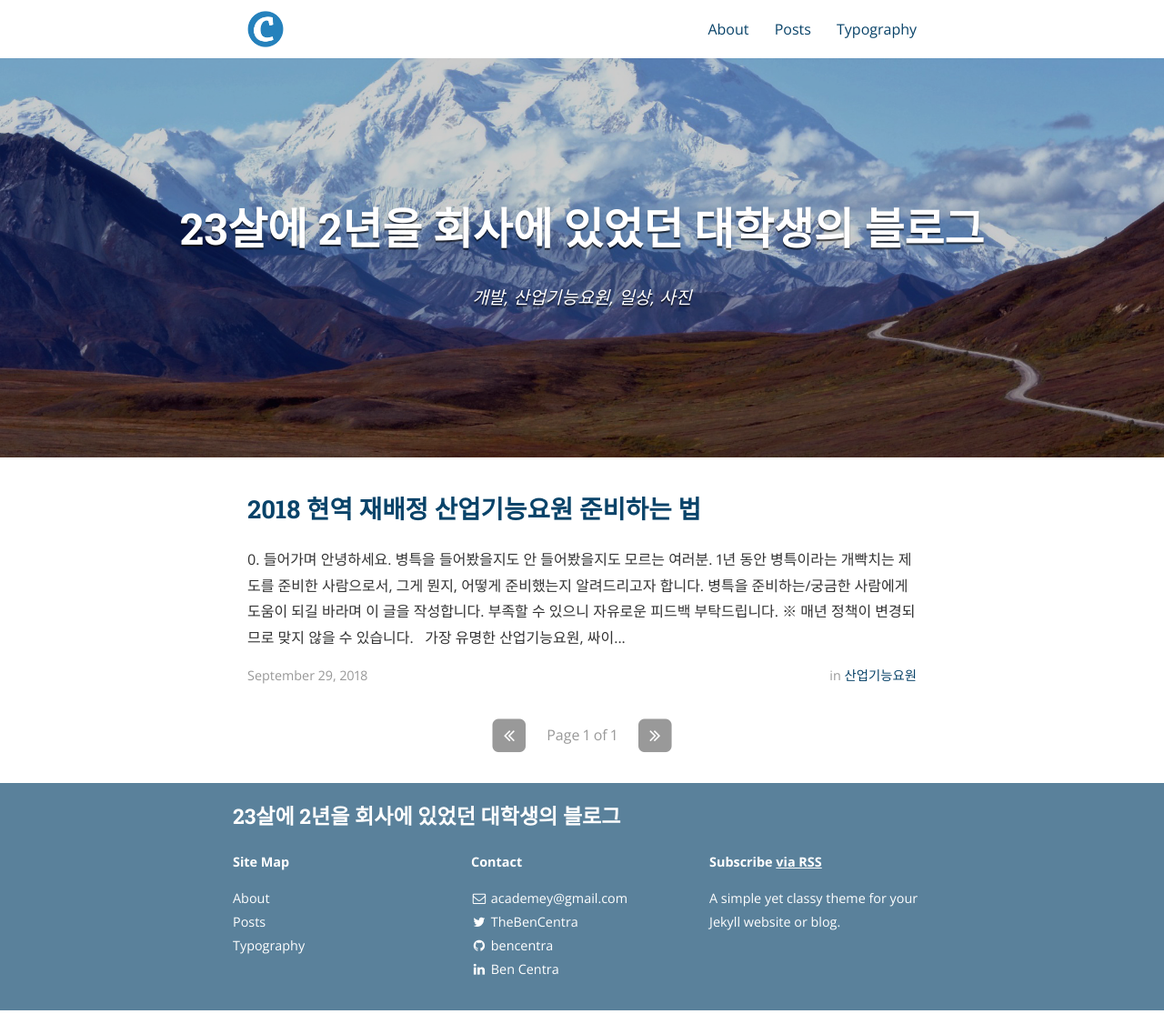
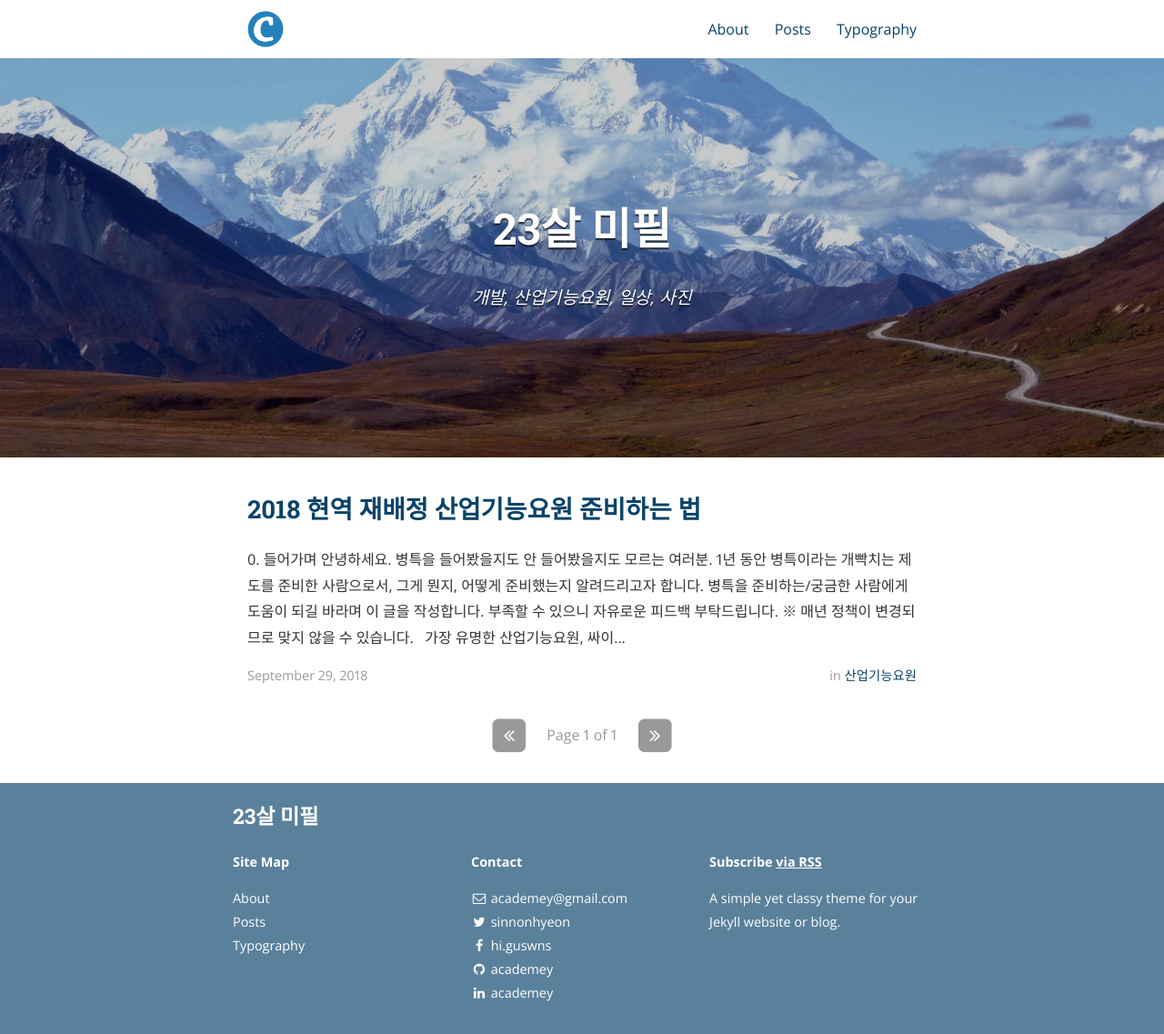
Before and after one commit to academey/academey.github.io, a Jekyll site: the page built from index.html, in a window 1280 px wide. Shown: the whole page at 91% size. Built offline with Jekyll 4.4.1, drawn with Linux system fonts in a browser that asks for light colours; nearby versions of some CDN libraries; the list of posts is cut into pages by our own code; before the commit the page ends 1111 px from its top, so only the background shows below that; part of the change alters nothing that is shown.

Commit message:
conf : Change social confs

```diff
--- a/_config.yml
+++ b/_config.yml
@@ -9,7 +9,7 @@ exclude:
   - "/vendor/"
 
 # Site settings
-title: 23살에 2년을 회사에 있었던 대학생의 블로그
+title: 23살 미필
 subtitle: "개발, 산업기능요원, 일상, 사진"
 email: academey@gmail.com
 name: academey
@@ -72,115 +72,115 @@ descriptions:
 social:
   - name: Twitter
     icon: twitter
-    username: TheBenCentra
-    url: https://twitter.com/TheBenCentra
+    username: sinnonhyeon
+    url: https://twitter.com/sinnonhyeon
     desc: Follow me on Twitter
     share: true
 
   - name: Facebook
     icon: facebook
-    username: thebencentra
-    url:
+    username: hi.guswns
+    url: https://www.facebook.com/hi.guswns
     desc: Friend me on Facebook
     share: true
 
   - name: GitHub
     icon: github
-    username: bencentra
-    url: https://github.com/bencentra
+    username: academey
+    url: https://github.com/academey
     desc: Fork me on GitHub
     share: false
 
   - name: LinkedIn
     icon: linkedin
-    username: Ben Centra
-    url: https://www.linkedin.com/pub/ben-centra/47/769/60a
+    username: academey
+    url: www.linkedin.com/in/academey
     desc: Connect with me on LinkedIn
     share: true
 
-  - name: Google+
-    icon: google-plus
-    username:
-    url:
-    desc: Add me to your Circles
-    share: true
+  # - name: Google+
+  #   icon: google-plus
+  #   username:
+  #   url:
+  #   desc: Add me to your Circles
+  #   share: true
 
-  - name: YouTube
-    icon: youtube
-    username:
-    url:
-    desc: Subscribe on YouTube
-    share: false
+  # - name: YouTube
+  #   icon: youtube
+  #   username:
+  #   url:
+  #   desc: Subscribe on YouTube
+  #   share: false
 
-  - name: Instagram
-    icon: instagram
-    username:
-    url:
-    desc: Follow me on Instagram
-    share: false
+  # - name: Instagram
+  #   icon: instagram
+  #   username:
+  #   url:
+  #   desc: Follow me on Instagram
+  #   share: false
 
-  - name: Pinterest
-    icon: pinterest
-    username:
-    url:
-    desc: Follow me on Pinterest
-    share: true
+  # - name: Pinterest
+  #   icon: pinterest
+  #   username:
+  #   url:
+  #   desc: Follow me on Pinterest
+  #   share: true
 
-  - name: SoundCloud
-    icon: soundcloud
-    username:
-    url:
-    desc: Follow me on SoundCloud
-    share: false
+  # - name: SoundCloud
+  #   icon: soundcloud
+  #   username:
+  #   url:
+  #   desc: Follow me on SoundCloud
+  #   share: false
 
-  - name: Tumblr
-    icon: tumblr
-    username:
-    url:
-    desc: Follow me on Tumblr
-    share: false
+  # - name: Tumblr
+  #   icon: tumblr
+  #   username:
+  #   url:
+  #   desc: Follow me on Tumblr
+  #   share: false
 
-  - name: Steam
-    icon: steam
-    username:
-    url:
-    desc: Friend me on Steam
-    share: false
+  # - name: Steam
+  #   icon: steam
+  #   username:
+  #   url:
+  #   desc: Friend me on Steam
+  #   share: false
 
-  - name: Dribbble
-    icon: dribbble
-    username:
-    url:
-    desc: Follow me on Dribble
-    share: false
+  # - name: Dribbble
+  #   icon: dribbble
+  #   username:
+  #   url:
+  #   desc: Follow me on Dribble
+  #   share: false
 
-  - name: Vimeo
-    icon: vimeo-square
-    username:
-    url:
-    desc: Follow me on Vimeo
-    share: false
+  # - name: Vimeo
+  #   icon: vimeo-square
+  #   username:
+  #   url:
+  #   desc: Follow me on Vimeo
+  #   share: false
 
-  - name: Vine
-    icon: vine
-    username:
-    url:
-    desc: Follow me on Vine
-    share: false
+  # - name: Vine
+  #   icon: vine
+  #   username:
+  #   url:
+  #   desc: Follow me on Vine
+  #   share: false
 
-  - name: Reddit
-    icon: reddit
-    username:
-    url:
-    desc: Share to Reddit
-    share: true
+  # - name: Reddit
+  #   icon: reddit
+  #   username:
+  #   url:
+  #   desc: Share to Reddit
+  #   share: true
 
-  - name: "Hacker News"
-    icon: hacker-news
-    username:
-    url:
-    desc: Share to Hacker News
-    share: false
+  # - name: "Hacker News"
+  #   icon: hacker-news
+  #   username:
+  #   url:
+  #   desc: Share to Hacker News
+  #   share: false
 
 # Social sharing protocols
 # These are for automatically generating sharing metadata for FB and Twitter
```
